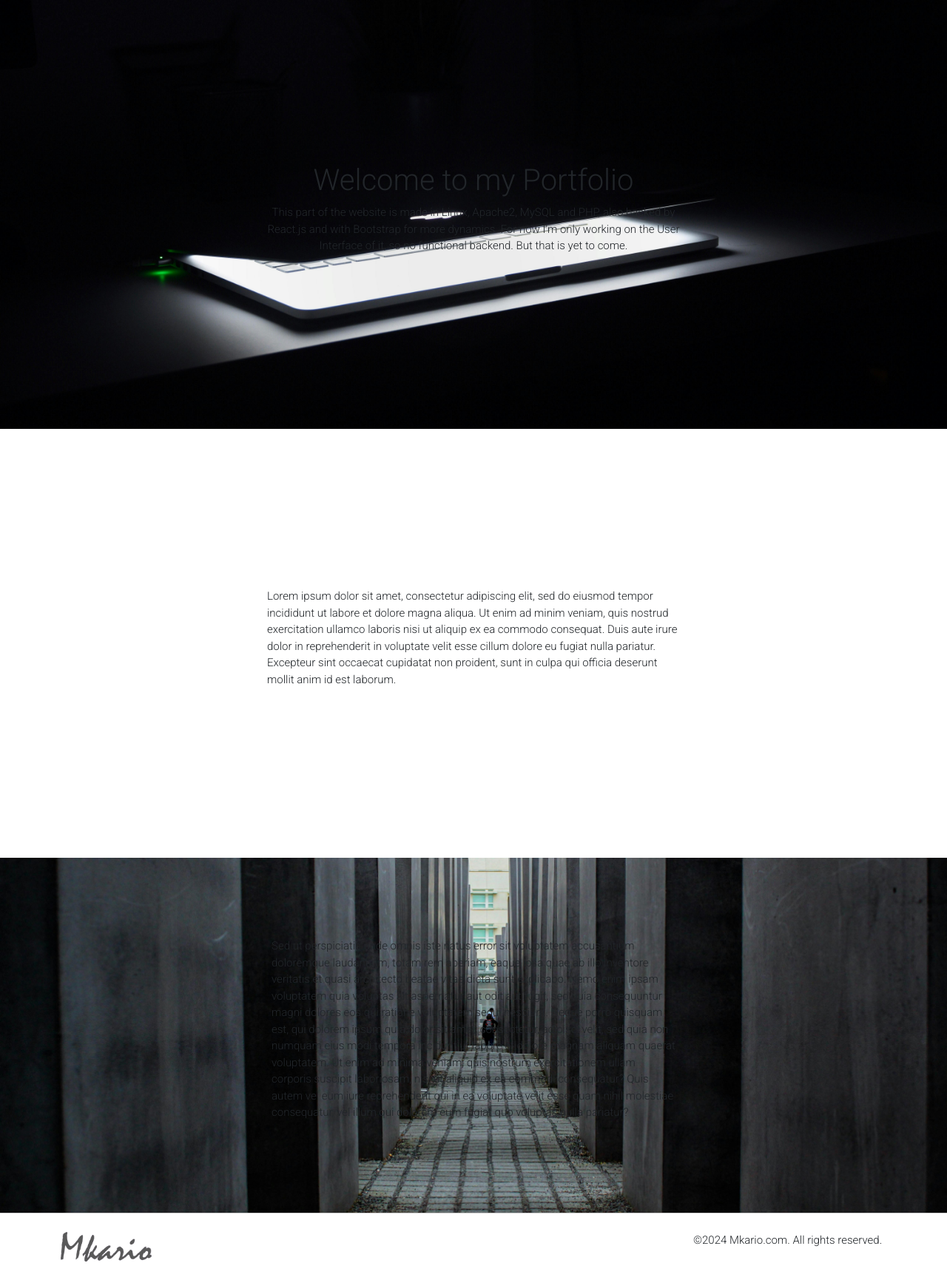
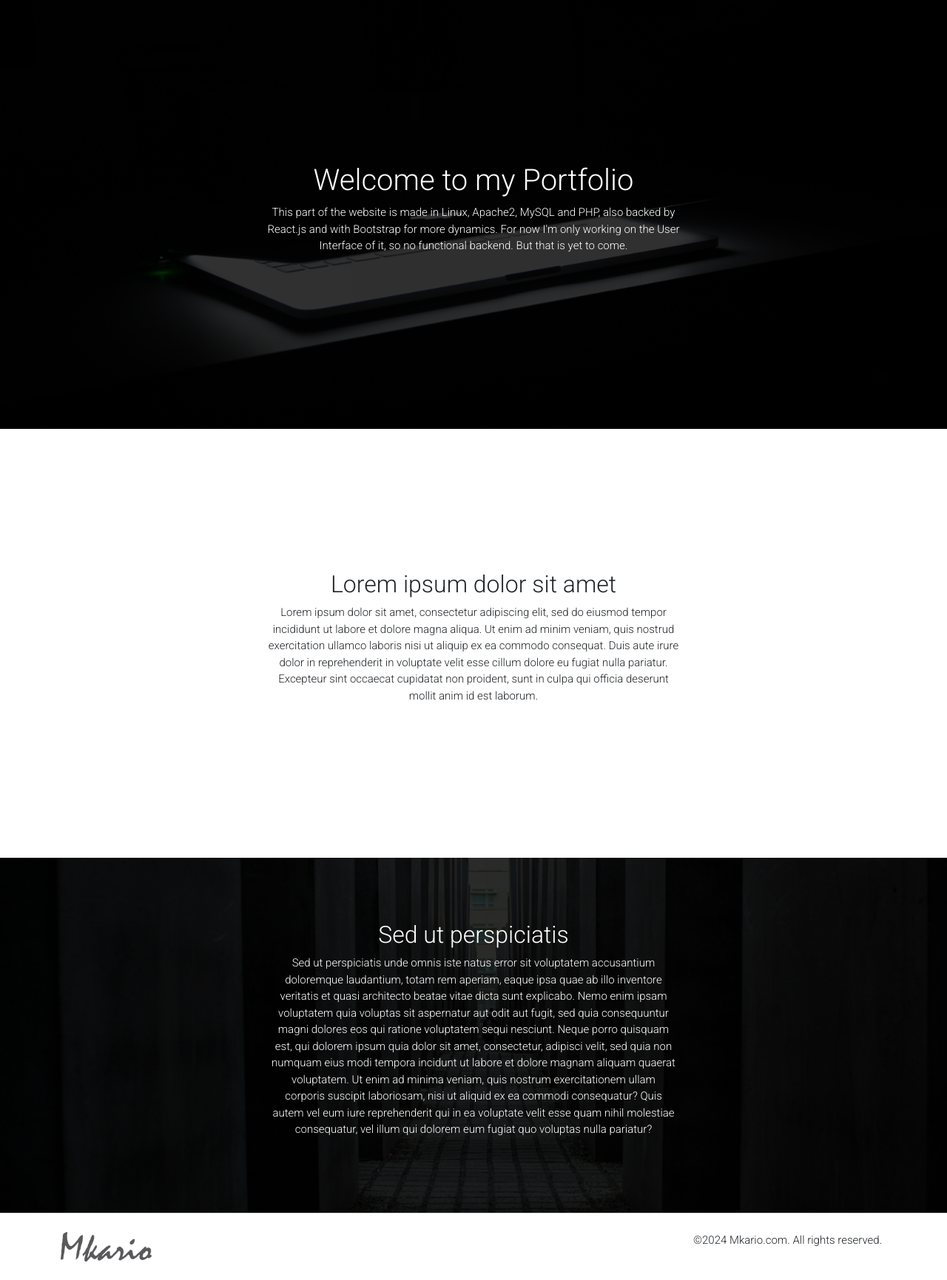
Before and after one commit to Hardanto/mkario, a PHP site: page /home in a window 1280 px wide. Shown: the part 98-1829 px from the top of the page at 74% size. Run offline with PHP 8.4, Linux system fonts and the light colour scheme.

Commit message:
Styled the landing page

```diff
--- a/frontend/landing.php
+++ b/frontend/landing.php
@@ -101,16 +101,16 @@ $test = new \Required\DatabasePreparations();
 		?>
 
 			<div class="image-container-one">
-
+				<div class="image-layer"></div>
 				<div class='container container-one'>
 
 					<div class='row'>
 						<div class='col'></div>
 						<div class='col-12 col-lg-6'>
-							<div class='article-container'>
+							<div class='article-container text-center'>
 								<article>
-									<h1 class='fw-light' style='text-align:center;'>Welcome to my Portfolio</h1>
-									<p class='text-center'>
+									<h1 class='fw-light'>Welcome to my Portfolio</h1>
+									<p>
 										This  part of the website is made in Linux, Apache2, MySQL and PHP, also backed by React.js and with Bootstrap for more dynamics. For now I'm only working on the User Interface of it, so no functional backend. But that is yet to come.
 									</p>
 								</article>
@@ -130,8 +130,9 @@ $test = new \Required\DatabasePreparations();
 
 						<div class='col-12 col-lg-6'>
 
-							<div class="article-container">
+							<div class="article-container text-center">
 								<article>
+									<h2 class="fw-light">Lorem ipsum dolor sit amet</h2>
 									<p>
 									Lorem ipsum dolor sit amet, consectetur adipiscing elit, sed do eiusmod tempor incididunt ut labore et dolore magna aliqua. Ut enim ad minim veniam, quis nostrud exercitation ullamco laboris nisi ut aliquip ex ea commodo consequat. Duis aute irure dolor in reprehenderit in voluptate velit esse cillum dolore eu fugiat nulla pariatur. Excepteur sint occaecat cupidatat non proident, sunt in culpa qui officia deserunt mollit anim id est laborum.
 									</p>
@@ -146,12 +147,14 @@ $test = new \Required\DatabasePreparations();
 			</div>
 
 			<div class="image-container-three">
+			<div class="image-layer"></div>
 				<div class='container container-three'>
 					<div class='row'>
 						<div class='col'></div>
 						<div class='col-12 col-lg-6'>
-							<div class="article-container">
+							<div class="article-container text-center">
 								<article>
+									<h2 class="fw-light">Sed ut perspiciatis</h2>
 									<p>
 									Sed ut perspiciatis unde omnis iste natus error sit voluptatem accusantium doloremque laudantium, totam rem aperiam, eaque ipsa quae ab illo inventore veritatis et quasi architecto beatae vitae dicta sunt explicabo. Nemo enim ipsam voluptatem quia voluptas sit aspernatur aut odit aut fugit, sed quia consequuntur magni dolores eos qui ratione voluptatem sequi nesciunt. Neque porro quisquam est, qui dolorem ipsum quia dolor sit amet, consectetur, adipisci velit, sed quia non numquam eius modi tempora incidunt ut labore et dolore magnam aliquam quaerat voluptatem. Ut enim ad minima veniam, quis nostrum exercitationem ullam corporis suscipit laboriosam, nisi ut aliquid ex ea commodi consequatur? Quis autem vel eum iure reprehenderit qui in ea voluptate velit esse quam nihil molestiae consequatur, vel illum qui dolorem eum fugiat quo voluptas nulla pariatur?
 									</p>
--- a/frontend/styling/css/style.css
+++ b/frontend/styling/css/style.css
@@ -58,6 +58,8 @@ img.languages {
 	}
 
 	body.landing-page .image-container-one {
+		position: relative;
+		color: #FFF;
 		background: #EEE url("../../img/landing/background.jpg") no-repeat fixed center/cover;
 	}
 
@@ -66,8 +68,19 @@ img.languages {
 	}
 
 	body.landing-page .image-container-three {
+		position: relative;
+		color: #FFF;
 		background: #EEE url("../../img/landing/background2.jpg") no-repeat fixed center/cover;
-		/** Code here **/
+	}
+
+	div.image-layer {
+		position: 				absolute;
+		height: 				100%;
+		width: 					100%;
+		background-color: 		black;
+		background-size: 		cover;
+		background-position: 	center;
+		opacity: 				0.8;
 	}
 
 	div.article-container {
```
